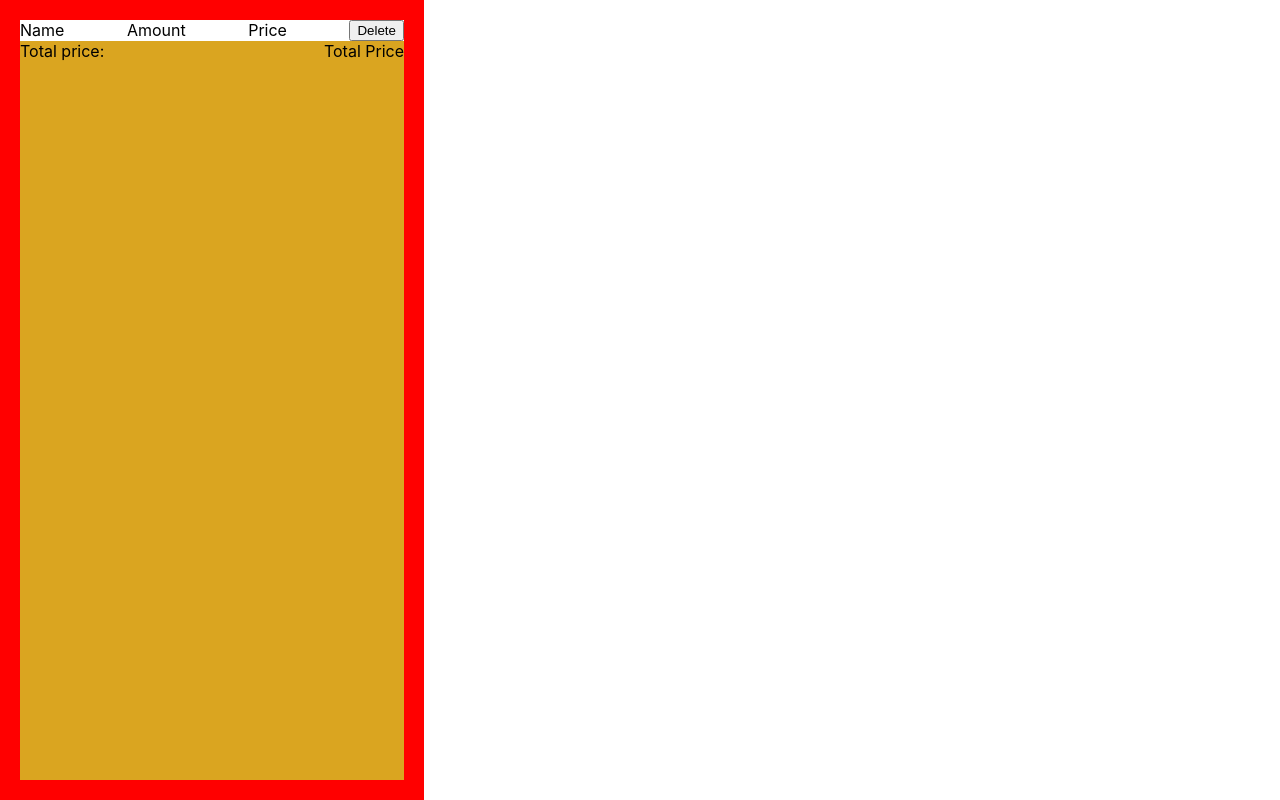
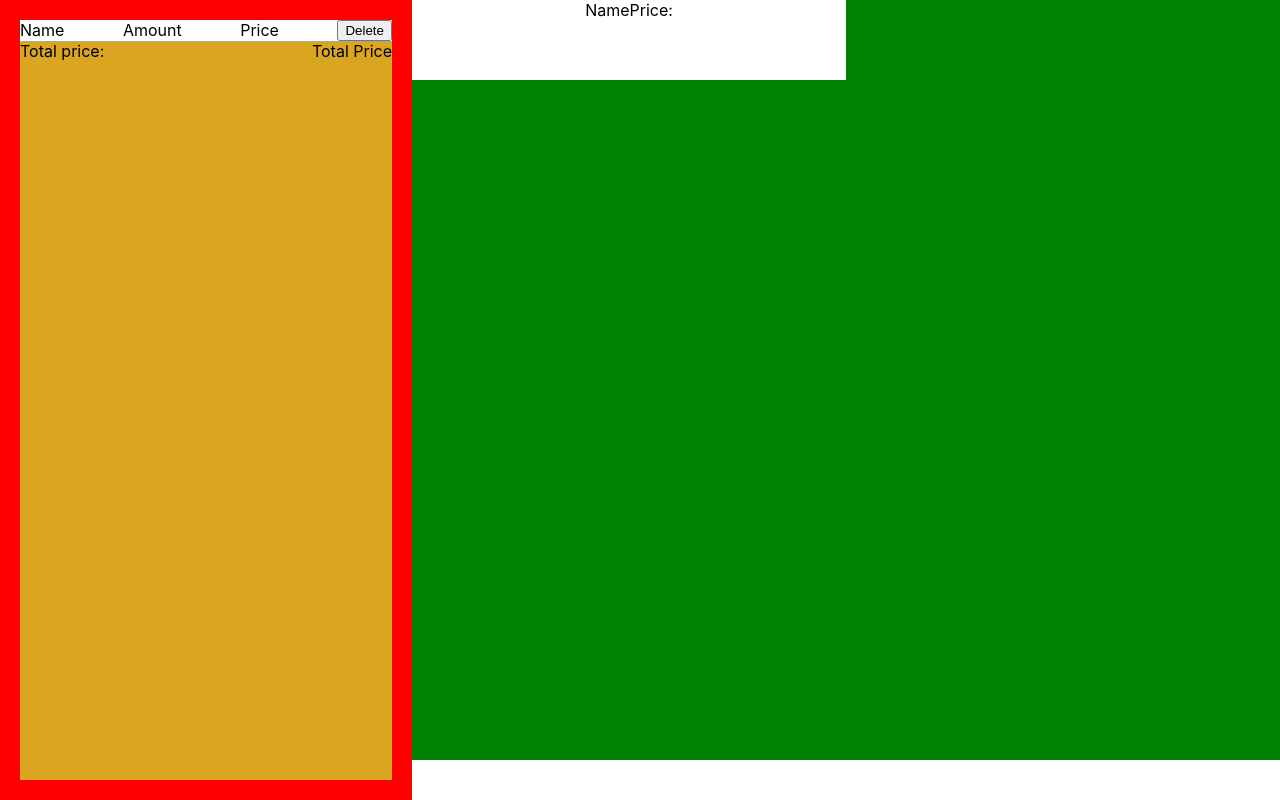
Before and after one commit to aibeksaaliev/test_7, a React (Create React App) app: page / in a window 1280 px wide. Built offline with nearby package versions, Linux system fonts and the light colour scheme.

Commit message:
created preliminary Menu and Menu Position components

```diff
--- /dev/null
+++ b/src/components/MenuPosition/MenuPosition.css
@@ -0,0 +1,5 @@
+.menu_position_box {
+    width: 50%;
+    height: 80px;
+    background: #fff;
+}
--- /dev/null
+++ b/src/components/MenuPosition/MenuPosition.tsx
@@ -0,0 +1,14 @@
+import React from 'react';
+import './MenuPosition.css';
+
+const MenuPosition = () => {
+  return (
+    <div className="menu_position_box">
+      <img src="" alt=""/>
+      <span>Name</span>
+      <span>Price:</span>
+    </div>
+  );
+};
+
+export default MenuPosition;
--- /dev/null
+++ b/src/components/MenuWindow/MenuWindow.css
@@ -0,0 +1,5 @@
+.menu {
+    width: 70%;
+    height: 95vh;
+    background: green;
+}
--- /dev/null
+++ b/src/components/MenuWindow/MenuWindow.tsx
@@ -0,0 +1,13 @@
+import React from 'react';
+import './MenuWindow.css';
+import MenuPosition from "../MenuPosition/MenuPosition";
+
+const MenuWindow = () => {
+  return (
+    <div className="menu">
+      <MenuPosition/>
+    </div>
+  );
+};
+
+export default MenuWindow;
--- a/src/container/App/App.css
+++ b/src/container/App/App.css
@@ -1,3 +1,4 @@
 .App {
   text-align: center;
+  display: flex;
 }
--- a/src/container/App/App.tsx
+++ b/src/container/App/App.tsx
@@ -2,6 +2,7 @@ import React from 'react';
 import './App.css';
 import OrderBox from "../../components/OrderBox/OrderBox";
 import {MenuPosition} from "../../types";
+import MenuWindow from "../../components/MenuWindow/MenuWindow";
 
 const MENU: MenuPosition [] = [
   {name: "Hamburger", price: 120, image: "", id: 125548},
@@ -16,6 +17,7 @@ function App() {
   return (
     <div className="App">
       <OrderBox/>
+      <MenuWindow/>
     </div>
   );
 }
```
